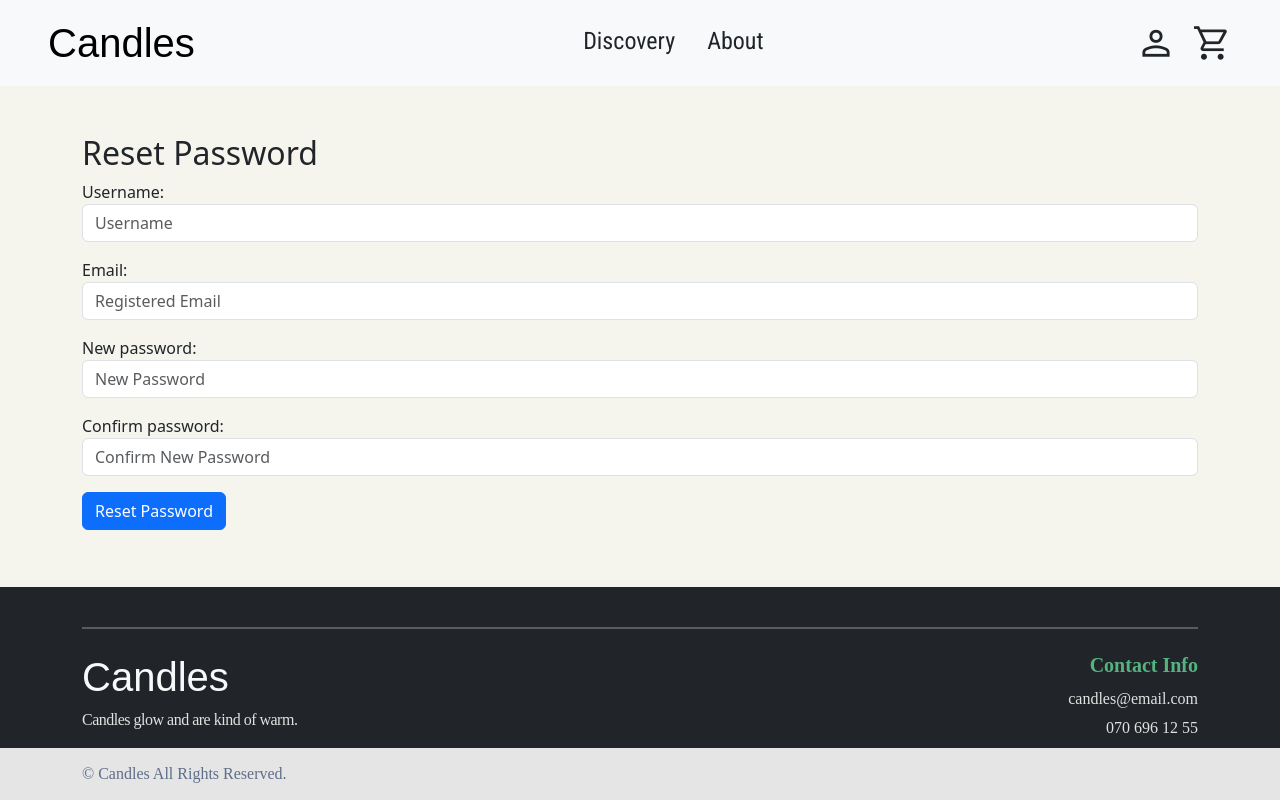
After one commit to tsiapalis/webshop_group, a Django app: page /auth/reset-password/ in a window 1280 px wide. The commit adds this page. Run offline with Django 5.2, Linux system fonts and the light colour scheme; some web fonts are replaced.

Commit message:
Modified Login functionality with bootstrap and added forgot password workflow

```diff
--- a/core_app/forms.py
+++ b/core_app/forms.py
@@ -47,3 +47,32 @@ class RegistrationForm(forms.ModelForm):
         if password != password_confirm:
             raise forms.ValidationError("Passwords do not match.")
         return cleaned_data
+
+
+class ResetPasswordForm(forms.Form):
+    username = forms.CharField(widget=forms.TextInput(attrs={
+        'class':'form-control',
+        'placeholder': 'Username'
+    }))
+    email = forms.EmailField(widget=forms.EmailInput(attrs={
+        'class':'form-control',
+        'placeholder':'Registered Email'
+    }))
+    new_password = forms.CharField(widget=forms.PasswordInput(attrs={
+        'class': 'form-control',
+        'placeholder':'New Password'
+    }))
+    confirm_password = forms.CharField(widget=forms.PasswordInput(attrs={
+        'class': 'form-control',
+        'placeholder': 'Confirm New Password'
+    }))
+
+
+    def clean(self):
+        cleaned_data = super().clean()
+        new_password = cleaned_data.get('new_password')
+        confirm_password = cleaned_data.get('confirm_password')
+
+        if new_password != confirm_password:
+            raise forms.ValidationError("Passwords do not match.")
+        return cleaned_data
--- a/core_app/urls.py
+++ b/core_app/urls.py
@@ -12,5 +12,6 @@ urlpatterns = [
     path('logout/success/', views.logout_success, name='logout_success'),
     path('submit_review/', views.submit_review, name='submit_review'),
     path('about/', views.about, name='about'),
-    path('registration/', views.register, name='registration')
+    path('registration/', views.register, name='registration'),
+    path('reset-password/', views.reset_password, name='reset_password'),
 ]
--- a/core_app/views.py
+++ b/core_app/views.py
@@ -5,6 +5,10 @@ from django.contrib.auth.views import LoginView, LogoutView
 from django.http import HttpResponse
 from .models import Candle
 from .forms import RegistrationForm
+from django.contrib import messages
+from django.contrib.auth.models import User
+from .forms import ResetPasswordForm
+
 
 # Create your views here.
 class CustomLoginView(LoginView):
@@ -47,3 +51,27 @@ def register(request):
         form = RegistrationForm()
 
     return render(request, 'core_app/registration.html', {'form': form})
+
+
+def reset_password(request):
+    if request.method == "POST":
+        form = ResetPasswordForm(request.POST)
+        if form.is_valid():
+            username = form.cleaned_data["username"]
+            email = form.cleaned_data["email"]
+            new_password = form.cleaned_data["new_password"]
+
+            # Check if the user exists with the given username and email
+            try:
+                user = User.objects.get(username=username, email=email)
+                user.set_password(new_password)
+                user.save()
+                messages.success(request, "Password reset successfully!")
+                return redirect("core_app:login")
+            except User.DoesNotExist:
+                messages.error(request, "No user found with the given username and email!")
+                return redirect("core_app:reset_password")
+    else:
+        form = ResetPasswordForm()
+
+    return render(request, "core_app/reset_password.html", {"form": form})
--- /dev/null
+++ b/templates/core_app/reset_password.html
@@ -0,0 +1,13 @@
+{% extends "core_app/base.html" %}
+
+{% block body_block %}
+<div class="container mt-5">
+    <h2>Reset Password</h2>
+    <form method="POST" action="{% url 'core_app:reset_password' %}">
+        {% csrf_token %}
+        {{ form.as_p }}  <!-- This will render the form fields automatically -->
+
+        <button type="submit" class="btn btn-primary">Reset Password</button>
+    </form>
+</div>
+{% endblock %}
```
Also changed, not shown: templates/core_app/login.html (+19 -19 lines), core_app/migrations/0004_initial.py (added).
